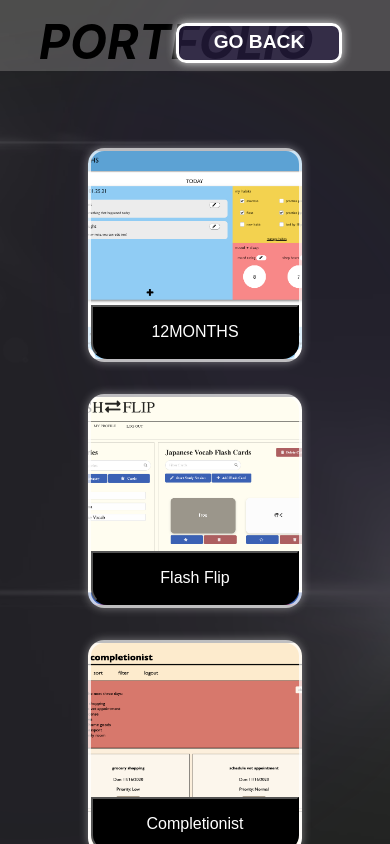
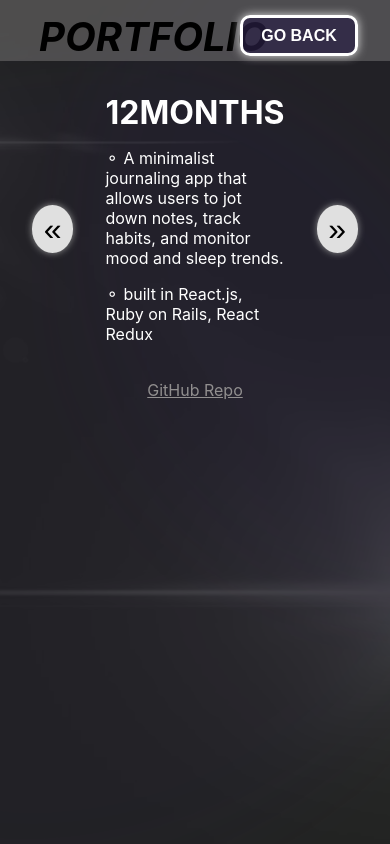
Before and after one commit to billyott/personal-site, a React (Create React App) app: page /portfolio in a window 390 px wide. Built offline with nearby package versions, Linux system fonts and the light colour scheme.

Commit message:
optimize for mobile portfolio page

```diff
--- a/src/components/portfolio.js
+++ b/src/components/portfolio.js
@@ -56,9 +56,9 @@ class Portfolio extends React.Component {
                 <div className="portfolio__projects-container">
                     {this.generatePreviewIcons()}
                 </div>
-                {this.selectedProject ? null :
-                    <div className="portfolio__prev-container">
-                        <button className="portfolio__mobile-toggle portfolio__mobile-toggle--prev" onClick={this.toggleBack}>prev</button>
+                <div className="portfolio__prev-container">
+                    <button className="portfolio__mobile-toggle portfolio__mobile-toggle--prev" onClick={this.toggleBack}>&laquo;</button>
+                    <div className="portfolio__prev-container-content">
                         <div className="portfolio__prev-details">
                             <div className="portfolio__prev-title">{this.state.selectedProject['title']}</div>
                             <div className="portfolio__prev-desc">⚬ {this.state.selectedProject['desc']}</div>
@@ -70,9 +70,9 @@ class Portfolio extends React.Component {
                         <div className="portfolio__player-container">
                             <ReactPlayer className='portfolio__react-player' url={this.state.selectedProject['youtube']} width="100%" height="100%"/>
                         </div>
-                        <button className="portfolio__mobile-toggle portfolio__mobile-toggle--next" onClick={this.toggleNext}>next</button>
                     </div>
-                }
+                    <button className="portfolio__mobile-toggle portfolio__mobile-toggle--next" onClick={this.toggleNext}>&raquo;</button>
+                </div>
             </div>
         );
     }
--- a/src/components/portfolio.scss
+++ b/src/components/portfolio.scss
@@ -15,10 +15,7 @@
 
     &__header-container {
         background-color: $scheme-grey-a4;
-        position: absolute;
-        top: 0;
-        right: 0;
-        left: 0;
+        position: relative;
     }
 
     &__header {
@@ -28,6 +25,9 @@
         font-weight: bolder;
         font-style: italic;
         display: inline-block;
+        @media (max-width: 480px) {
+            font-size: 2.5rem;
+        }
     }
 
     &__back-button {
@@ -61,15 +61,27 @@
             background-color: $scheme-grey-light-a7;
             outline: none;
         }
+
+        @media (max-width: 480px) {
+            font-size: 1rem;
+            padding-top: .6rem;
+            height: 1.3rem;
+            width: 7rem;
+            right: 2rem;
+            bottom: .3rem;
+        }
     }
 
     &__projects-container {
         padding: 2rem;
-        margin-top: 100px;
         display: flex;
         flex-direction: row;
         flex-wrap: wrap;
         justify-content: center;
+
+        @media (max-width: 480px) {
+            display: none;
+        }
     }
 
     &__project {
@@ -112,12 +124,26 @@
 
     &__prev-container {
         display: flex;
-        width: 85%;
+        width: 95%;
         height: 100%;
         max-height: 500px;
         margin-left: auto;
         margin-right: auto;
         padding-bottom: 2rem;
+
+        @media (max-width: 480px) {
+            max-height: 40%;
+            width: 100%;
+            padding-bottom: 0;
+        }
+    }
+
+    &__prev-container-content {
+        display: flex;
+        flex-wrap: wrap;
+        @media (max-width: 480px) {
+            width: 80%;
+        }
     }
 
     &__prev-details {
@@ -125,6 +151,12 @@
         font-size: 1.5rem;
         padding-right: 2rem;
         width: 30%;
+        @media (max-width: 480px) {
+            width: 100%;
+            font-size: 1rem;
+            padding: 0;
+            margin-top: 2rem;
+        }
     }
 
     &__prev-github-container {
@@ -152,14 +184,46 @@
         margin-top: 1rem;
     }
 
-    &__prev-prev-img {
-        height: 450px;
-        width: 600px;
-    }
-
     &__player-container {
         height: 100%;
         width: 100%;
+        @media (max-width: 480px) {
+            position: fixed;
+            height: 45%;
+            width: auto;
+            bottom: 60px;
+            right: 10px;
+            left: 10px;
+            padding: 0 2rem;
+        }
+    }
+
+    &__mobile-toggle {
+        font-size: 2rem;
+        border-radius: 50%;
+        border-style: none;
+        height: 4rem;
+        width: 6rem;
+        margin: auto 3rem;
+        background-color: $scheme-grey-light;
+        box-shadow: 0 0 7px $scheme-grey-dark;
+
+        &:hover {
+            background-color: $scheme-grey;
+            color: $scheme-white;
+        }
+
+        &:focus {
+            outline: none;
+            background-color: $scheme-grey-dark;
+        }
+
+        @media (max-width: 480px) {
+            width: 10%;
+            height: 3rem;
+            width: 4rem;
+            margin: auto 2rem;
+        }
     }
 
 }
```
